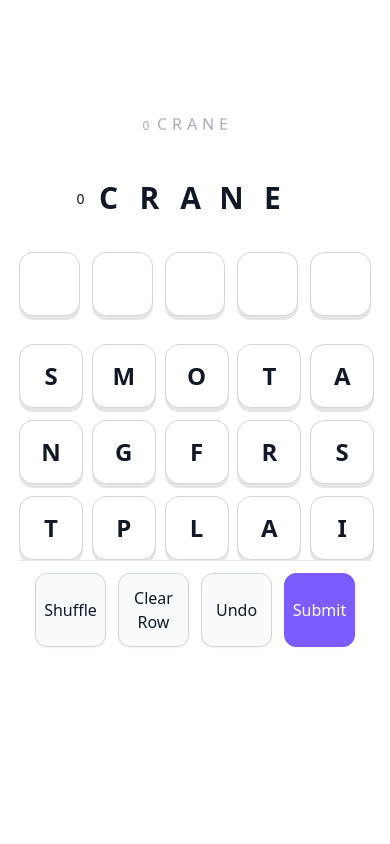
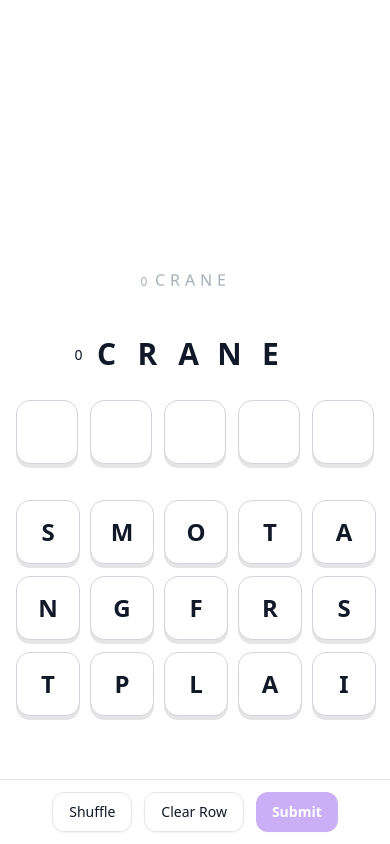
Before and after one commit to HoangTienDinh/stacks, a React (Vite) app: page / in a window 390 px wide. Built offline with nearby package versions, Linux system fonts and the light colour scheme.

Commit message:
feat: :sparkles: update changes to keyboard and mobile bag

```diff
--- /dev/null
+++ b/src/components/BagCounts.tsx
@@ -0,0 +1,64 @@
+import { useMemo } from 'react'
+import { useGameStore } from '@/store/gameStore'
+import clsx from 'clsx'
+
+export function BagCounts() {
+  const { puzzle, bagCounts, previewReserved } = useGameStore(s => ({
+    puzzle: s.puzzle,
+    bagCounts: s.bagCounts,
+    previewReserved: s.previewReserved,
+  }))
+
+  // Preserve *original* bag order: first occurrence of each letter wins
+  const lettersInBag = useMemo(() => {
+    const seen = new Set<string>()
+    const ordered: string[] = []
+    for (const ch of puzzle.bagList) {
+      if (!seen.has(ch)) {
+        seen.add(ch)
+        ordered.push(ch)
+      }
+    }
+    return ordered
+  }, [puzzle.bagList])
+
+  // How many are temporarily reserved by the current row (typing preview)
+  const previewDelta = useMemo(() => {
+    const delta: Record<string, number> = {}
+    for (const i of Array.from(previewReserved)) {
+      const ch = puzzle.bagList[i]
+      delta[ch] = (delta[ch] || 0) + 1
+    }
+    return delta
+  }, [previewReserved, puzzle.bagList])
+
+  return (
+    <div className="mx-auto max-w-md px-4 pb-4">
+      <div
+        className="grid gap-1"
+        style={{ gridTemplateColumns: 'repeat(auto-fill, minmax(52px, 1fr))' }}
+      >
+        {lettersInBag.map(l => {
+          const avail = Math.max(0, (bagCounts[l] || 0) - (previewDelta[l] || 0))
+          const zero = avail === 0
+          return (
+            <div
+              key={l}
+              className={clsx(
+                'flex items-center justify-center rounded-lg border h-9 text-sm select-none',
+                zero
+                  ? 'text-gray-400 border-gray-200 bg-gray-50'
+                  : 'text-gray-900 bg-emerald-50 border-emerald-200'
+              )}
+              aria-label={`${l} available: ${avail}`}
+              title={`${l}: ${avail}`}
+            >
+              <span className="font-mono">{l}</span>
+              <span className="ml-1 text-[0.85rem] tabular-nums">{avail}</span>
+            </div>
+          )
+        })}
+      </div>
+    </div>
+  )
+}
--- a/src/components/BagGrid.tsx
+++ b/src/components/BagGrid.tsx
@@ -42,7 +42,7 @@ export function BagGrid() {
   }))
 
   return (
-    <div className="bag-grid mt-4">
+    <div className="bag-grid mt-4 mb-4">
       {puzzle.bagList.map((ch, i) => {
         const muted = usedIndices.has(i) || previewReserved.has(i)
         return (
--- a/src/components/ControlsBar.tsx
+++ b/src/components/ControlsBar.tsx
@@ -1,15 +1,78 @@
-
+import { useEffect, useState } from 'react'
 import { useGameStore } from '@/store/gameStore'
+import clsx from 'clsx'
 
 export function ControlsBar() {
-  const { clearRow, submit, shuffleBag, undo, status } = useGameStore(s => ({ clearRow: s.clearRow, submit: s.submit, shuffleBag: s.shuffleBag, undo: s.undo, status: s.status }))
+  const {
+    shuffleBag, clearRow, submit,
+    keyboardOpen, toggleKeyboard,
+    candidate, slotMeta,
+  } = useGameStore(s => ({
+    shuffleBag: s.shuffleBag,
+    clearRow: s.clearRow,
+    submit: s.submit,
+    keyboardOpen: s.keyboardOpen,
+    toggleKeyboard: s.toggleKeyboard,
+    candidate: s.candidate,
+    slotMeta: s.slotMeta,
+  }))
+
+  // mobile web detection
+  const [isTouch, setIsTouch] = useState(false)
+  useEffect(() => {
+    const mq = window.matchMedia?.('(pointer: coarse)')
+    const upd = () => setIsTouch(!!mq?.matches)
+    upd()
+    mq?.addEventListener?.('change', upd)
+    return () => mq?.removeEventListener?.('change', upd)
+  }, [])
+
+  const canSubmit = candidate.length === 5 && slotMeta.every(m => m.source && m.source !== 'error')
+
   return (
-    <div className="sticky bottom-0 left-0 right-0 bg-white border-t border-gray-200 px-4 py-3">
-      <div className="grid grid-cols-4 gap-3">
-        <button className="btn" onClick={shuffleBag}>Shuffle</button>
-        <button className="btn" onClick={clearRow}>Clear Row</button>
-        <button className="btn" onClick={undo} disabled={status==='cleared'}>Undo</button>
-        <button className="btn btn-primary" onClick={submit} disabled={status==='cleared'}>Submit</button>
+    <div className="fixed inset-x-0 bottom-0 z-40 bg-white/95 backdrop-blur border-t">
+      <div className="mx-auto max-w-md px-3 py-3">
+        <div className="flex items-center justify-center gap-3">
+          {/* Mobile-only keyboard toggle on the far left */}
+          {isTouch && (
+            <button
+              type="button"
+              onClick={toggleKeyboard}
+              className={clsx(
+                'rounded-xl border px-3 h-10 text-sm font-medium shadow-sm',
+                keyboardOpen ? 'bg-gray-100' : 'bg-white'
+              )}
+              aria-label={keyboardOpen ? 'Hide keyboard' : 'Show keyboard'}
+            >
+              ⌨️ {keyboardOpen ? 'Hide' : 'Keyboard'}
+            </button>
+          )}
+
+          <button
+            type="button"
+            onClick={shuffleBag}
+            className="rounded-xl border px-4 h-10 text-sm font-medium bg-white shadow-sm"
+          >
+            Shuffle
+          </button>
+
+          <button
+            type="button"
+            onClick={clearRow}
+            className="rounded-xl border px-4 h-10 text-sm font-medium bg-white shadow-sm"
+          >
+            Clear Row
+          </button>
+
+          <button
+            type="button"
+            onClick={submit}
+            disabled={!canSubmit}
+            className="rounded-xl px-4 h-10 text-sm font-semibold shadow-sm text-white bg-violet-600 disabled:opacity-40"
+          >
+            Submit
+          </button>
+        </div>
       </div>
     </div>
   )
--- a/src/components/MobileKeyboard.tsx
+++ b/src/components/MobileKeyboard.tsx
@@ -1,10 +1,15 @@
 import { useEffect, useState } from 'react'
 import { useGameStore } from '@/store/gameStore'
 
-const ROWS = ['QWERTYUIOP', 'ASDFGHJKL', 'ZXCVBNM']
+const TOP = 'QWERTYUIOP'
+const MID = 'ASDFGHJKL'
+const LOW = 'ZXCVBNM'
 
 export function MobileKeyboard() {
-  const { keyboardOpen, setKeyboardOpen, typeLetter, popLetter, submit, candidate, slotMeta } = useGameStore(s => ({
+  const {
+    keyboardOpen, setKeyboardOpen, typeLetter, popLetter, submit,
+    candidate, slotMeta, shuffleBag,
+  } = useGameStore(s => ({
     keyboardOpen: s.keyboardOpen,
     setKeyboardOpen: s.setKeyboardOpen,
     typeLetter: s.typeLetter,
@@ -12,65 +17,82 @@ export function MobileKeyboard() {
     submit: s.submit,
     candidate: s.candidate,
     slotMeta: s.slotMeta,
+    shuffleBag: s.shuffleBag,
   }))
 
   const [isTouch, setIsTouch] = useState(false)
   useEffect(() => {
     const m = window.matchMedia?.('(pointer: coarse)')
-    setIsTouch(!!m?.matches)
-    const onChange = () => setIsTouch(!!m?.matches)
-    m?.addEventListener?.('change', onChange)
-    return () => m?.removeEventListener?.('change', onChange)
+    const upd = () => setIsTouch(!!m?.matches)
+    upd()
+    m?.addEventListener?.('change', upd)
+    return () => m?.removeEventListener?.('change', upd)
   }, [])
 
-  if (!isTouch) return null
-  if (!keyboardOpen) return null
+  if (!isTouch || !keyboardOpen) return null
 
   const canSubmit = candidate.length === 5 && slotMeta.every(m => m.source && m.source !== 'error')
 
-  return (
-    <div className="fixed inset-x-0 bottom-0 z-40 sm:hidden">
-      <div className="mx-auto max-w-md rounded-t-2xl border bg-white p-3 shadow-2xl">
-        {ROWS.map((row, ri) => (
-          <div key={ri} className="mb-2 flex justify-center gap-1">
-            {row.split('').map(ch => (
+  const Key = ({ ch }: { ch: string }) => (
     <button
-                key={ch}
       type="button"
       onClick={() => typeLetter(ch)}
       className="h-10 min-w-[2.2rem] rounded-lg border bg-gray-50 px-2 text-sm font-medium shadow-sm active:bg-gray-100"
     >
       {ch}
     </button>
-            ))}
-            {ri === ROWS.length - 1 && (
-              <>
+  )
+
+  return (
+    <div className="fixed inset-x-0 bottom-0 z-40 sm:hidden">
+      <div className="mx-auto max-w-md rounded-t-2xl border bg-white p-3 shadow-2xl">
+        {/* Row 1 */}
+        <div className="mb-2 flex justify-center gap-1">
+          {TOP.split('').map(ch => <Key key={ch} ch={ch} />)}
+        </div>
+
+        {/* Row 2 with Backspace at the far right (i.e., directly above Enter) */}
+        <div className="mb-2 flex justify-center gap-1">
+          {MID.split('').map(ch => <Key key={ch} ch={ch} />)}
           <button
             type="button"
             onClick={popLetter}
-                  className="ml-1 h-10 rounded-lg border bg-gray-50 px-3 text-sm font-medium shadow-sm active:bg-gray-100"
+            aria-label="Backspace"
+            className="h-10 min-w-[2.6rem] rounded-lg border bg-gray-50 px-2 text-sm font-medium shadow-sm active:bg-gray-100"
           >
             ⌫
           </button>
+        </div>
+
+        {/* Row 3 with Enter at bottom-right */}
+        <div className="mb-2 flex justify-center gap-1">
+          {LOW.split('').map(ch => <Key key={ch} ch={ch} />)}
           <button
             type="button"
             onClick={() => canSubmit && submit()}
             disabled={!canSubmit}
-                  className="ml-1 h-10 rounded-lg border bg-violet-600 px-3 text-sm font-semibold text-white shadow-sm disabled:opacity-40"
+            className="h-10 min-w-[3.6rem] rounded-lg border bg-violet-600 px-3 text-sm font-semibold text-white shadow-sm disabled:opacity-40"
           >
             Enter
           </button>
-              </>
-            )}
         </div>
-        ))}
-        <div className="mt-2 flex justify-center">
+
+        {/* Footer inside sheet: Close + Shuffle */}
+        <div className="mt-1 flex items-center justify-center gap-3">
           <button
             type="button"
             onClick={() => setKeyboardOpen(false)}
-            className="text-sm text-gray-600 underline"
+            className="text-sm text-gray-700 underline"
           >
             Close
+          </button>
+          <button
+            type="button"
+            onClick={shuffleBag}
+            className="rounded-lg border bg-white px-3 h-9 text-sm font-medium shadow-sm"
+            aria-label="Shuffle bag letters"
+          >
+            Shuffle
           </button>
         </div>
       </div>
--- a/src/components/RollColumn.tsx
+++ b/src/components/RollColumn.tsx
@@ -1,7 +1,26 @@
 import { motion } from 'framer-motion'
+import { useGameStore } from '@/store/gameStore'
+import clsx from 'clsx'
+
+function UndoBtn({ onClick }: { onClick: () => void }) {
+  return (
+    <button
+      type="button"
+      onClick={onClick}
+      aria-label="Undo last stack"
+      className="ml-2 inline-flex items-center justify-center rounded-full border border-red-300 bg-red-50 text-red-600 w-8 h-8 hover:bg-red-100 active:scale-[0.98]"
+    >
+      {/* curved undo arrow */}
+      <svg width="16" height="16" viewBox="0 0 24 24" fill="none" stroke="currentColor" strokeWidth="2">
+        <path d="M9 14l-4-4 4-4" />
+        <path d="M20 20v-6a4 4 0 0 0-4-4H5" />
+      </svg>
+    </button>
+  )
+}
 
 function Row({
-  index, word, faded=false, depth=0, markPositions=false, onPick,
+  index, word, faded=false, depth=0, markPositions=false, onPick, rightAction,
 }: {
   index: number
   word: string
@@ -9,6 +28,7 @@ function Row({
   depth?: number
   markPositions?: boolean
   onPick?: (pos: number) => void
+  rightAction?: React.ReactNode
 }) {
   const scale = faded ? Math.max(0.7, 1 - depth * 0.12) : 1
   const y = faded ? -depth * 24 : 0
@@ -18,13 +38,17 @@ function Row({
     <motion.div
       initial={{ opacity, scale, y }}
       animate={{ opacity, scale, y }}
-      className="w-full grid grid-cols-[1fr_auto_1fr] items-center"
+      className="w-full grid grid-cols-[1fr_auto_auto_1fr] items-center"
       style={{ transformOrigin: 'center bottom' }}
     >
       <div className="pr-2 text-right">
         <span className={faded ? 'text-xs text-gray-400' : 'text-sm text-gray-900'}>{index}</span>
       </div>
-      <div className={faded ? 'tracking-[0.3em] text-gray-400' : 'tracking-[0.3em] text-3xl font-semibold'}>
+
+      <div className={clsx(
+        'tracking-[0.3em]',
+        faded ? 'text-gray-400' : 'text-3xl font-semibold'
+      )}>
         {word.split('').map((c, i) => {
           const commonProps = markPositions ? { 'data-stack-pos': i } : {}
           if (onPick) {
@@ -48,25 +72,46 @@ function Row({
           )
         })}
       </div>
+
+      {/* Right "action" cell */}
+      <div className="pl-1">{rightAction}</div>
+
       <div />
     </motion.div>
   )
 }
 
-export function RollColumn({ words, onPick }: { words: { index: number; word: string }[]; onPick?: (pos: number) => void }) {
-  const older = words.slice(0, -1)
+export function RollColumn({
+  words, onPick,
+}: {
+  words: { index: number; word: string }[]
+  onPick?: (pos: number) => void
+}) {
+  const { history, undo } = useGameStore(s => ({ history: s.history, undo: s.undo }))
+  const older = words.slice(0, -1) // completed stacks
   const current = words[words.length - 1]
 
   return (
-    <div className="relative h-[200px] overflow-hidden flex flex-col justify-end items-stretch">
+    <div className="relative flex-1 overflow-hidden flex flex-col justify-end items-stretch">
       <div className="absolute bottom-20 left-0 right-0 flex flex-col gap-1 px-2">
         {older.map((w, i) => {
           const depth = older.length - 1 - i
-          return <Row key={i} index={w.index} word={w.word} faded depth={depth} />
+          const isLastCompleted = i === older.length - 1
+          return (
+            <Row
+              key={i}
+              index={w.index}
+              word={w.word}
+              faded
+              depth={depth}
+              rightAction={isLastCompleted && history.length > 0 ? <UndoBtn onClick={undo} /> : null}
+            />
+          )
         })}
       </div>
+
+      {/* Interactive current row (no undo button here) */}
       <div className="px-2">
-        {/* Current row is interactive */}
         <Row index={current.index} word={current.word} markPositions onPick={onPick} />
       </div>
     </div>
--- a/src/screens/GameScreen.tsx
+++ b/src/screens/GameScreen.tsx
@@ -8,13 +8,14 @@ import { Toast } from '@/components/Toast'
 import { loadDictionaries } from '@/game/dictionary'
 import { RollColumn } from '@/components/RollColumn'
 import { FlightLayer } from '@/components/FlightLayer'
-import { KeyboardToggle } from '@/components/KeyboardToggle'
 import { MobileKeyboard } from '@/components/MobileKeyboard'
+import { BagCounts } from '@/components/BagCounts'
 
 export function GameScreen() {
   const {
     loadToday, error, puzzle, history, currentStack,
     typeLetter, popLetter, submit, candidate, slotMeta, pickStackPos,
+    keyboardOpen,
   } = useGameStore(s => ({
     loadToday: s.loadToday,
     error: s.error,
@@ -27,6 +28,7 @@ export function GameScreen() {
     candidate: s.candidate,
     slotMeta: s.slotMeta,
     pickStackPos: s.pickStackPos,
+    keyboardOpen: s.keyboardOpen,
   }))
 
   useEffect(() => { loadToday(); loadDictionaries() }, [])
@@ -54,13 +56,34 @@ export function GameScreen() {
   ]
 
   return (
-    <div className="mx-auto max-w-sm sm:max-w-md px-4 pt-4 pb-32">
-      <RollColumn words={rollWords} onPick={pickStackPos} />
-      <div className="mt-6"><CandidateRow /></div>
-      <BagGrid />
+    <div className="h-[100dvh] flex flex-col">
+      {/* Top: rolling stacks area (grows), centered */}
+      <div className="px-4 pt-4 flex-1 flex flex-col">
+        <RollColumn words={rollWords} onPick={pickStackPos} />
+        <div className="mt-4">
+          <CandidateRow />
+        </div>
+
+        {/* Bag or Counts (no scrolling; keep everything visible) */}
+        {/* <div className={keyboardOpen ? 'pt-2 pb-48' : 'pt-2 pb-28'}>
+          {keyboardOpen ? <BagCounts /> : <BagGrid />}
+        </div> */}
+        <div
+          className="pt-2"
+          style={{
+            // When keyboard is open, reserve ~300px + safe-area so nothing overlaps
+            paddingBottom: keyboardOpen
+              ? 'calc(env(safe-area-inset-bottom, 0px) + 300px)'
+              : '7rem' // ≈ pb-28
+          }}
+        >
+          {keyboardOpen ? <BagCounts /> : <BagGrid />}
+        </div>
+      </div>
+
+      {/* Footer + mobile keyboard overlay */}
       <ControlsBar />
-      <KeyboardToggle />      {/* mobile-only */}
-      <MobileKeyboard />      {/* mobile-only */}
+      <MobileKeyboard />
       <ResultModal />
       {error && <Toast message={error} />}
       <FlightLayer />
--- a/src/styles/index.css
+++ b/src/styles/index.css
@@ -42,3 +42,7 @@ button:disabled .tile { @apply opacity-30; }
 
 /* from-bag hint: soft green */
 .tile-from-bag { @apply bg-emerald-50 border-emerald-300; }
+
+/* Full-height app, no page scroll */
+html, body, #root { height: 100%; }
+body { overflow: hidden; overscroll-behavior: contain; }
```
Also changed, not shown: src/components/KeyboardToggle.tsx (deleted, +0 -32 lines). Lines whose indentation alone changed are shown as unchanged.
